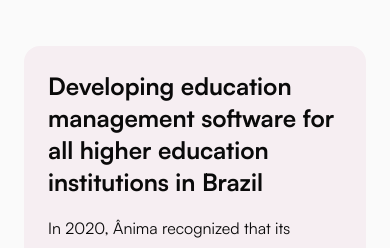
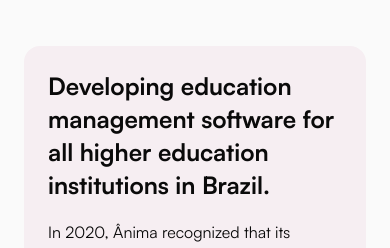
Before and after one commit to luccaromaniello/portfolio, a Next.js app: page /design/anima-educacao in a window 390 px wide. Shown: the part 1427-1675 px from the top of the page. Built offline with nearby package versions, Linux system fonts and the light colour scheme.

Commit message:
Add font size responsiveness to HighlightCard

```diff
--- a/src/app/(projects)/design/anima-educacao/page.tsx
+++ b/src/app/(projects)/design/anima-educacao/page.tsx
@@ -37,7 +37,7 @@
       </div>
       <div className={defaultAlignment}>
         <HighlightCard
-          title={"Developing education management software for all higher education institutions in Brazil"}
+          title={"Developing education management software for all higher education institutions in Brazil."}
           description={`In 2020, Ânima recognized that its platform could be restructured to serve not only its own needs but also other higher education organizations, as all must comply with Ministry of Education requirements for issuing certificates.
           \n This led to the creation of A2S Technology for Education, a company derived from Ânima, aiming to offer education management software, including a certificate issuance platform, to other institutions.`}/>
       </div>
--- a/src/components/cases/HighlightCard/index.tsx
+++ b/src/components/cases/HighlightCard/index.tsx
@@ -8,7 +8,7 @@
 const HighlightCard = ({ title, description }: HighlightCardProps) => {
   return (
     <div className="flex flex-col gap-4 p-6 sm:p-8 sm:my-12 bg-primary-main/5 rounded-2xl">
-      <h2 className="text-2xl font-bold">{title}</h2>
+      <h2 className="text-2xl sm:text-3xl font-bold leading-snug sm:leading-normal">{title}</h2>
       <Text text={description}/>
     </div>
   )
```
